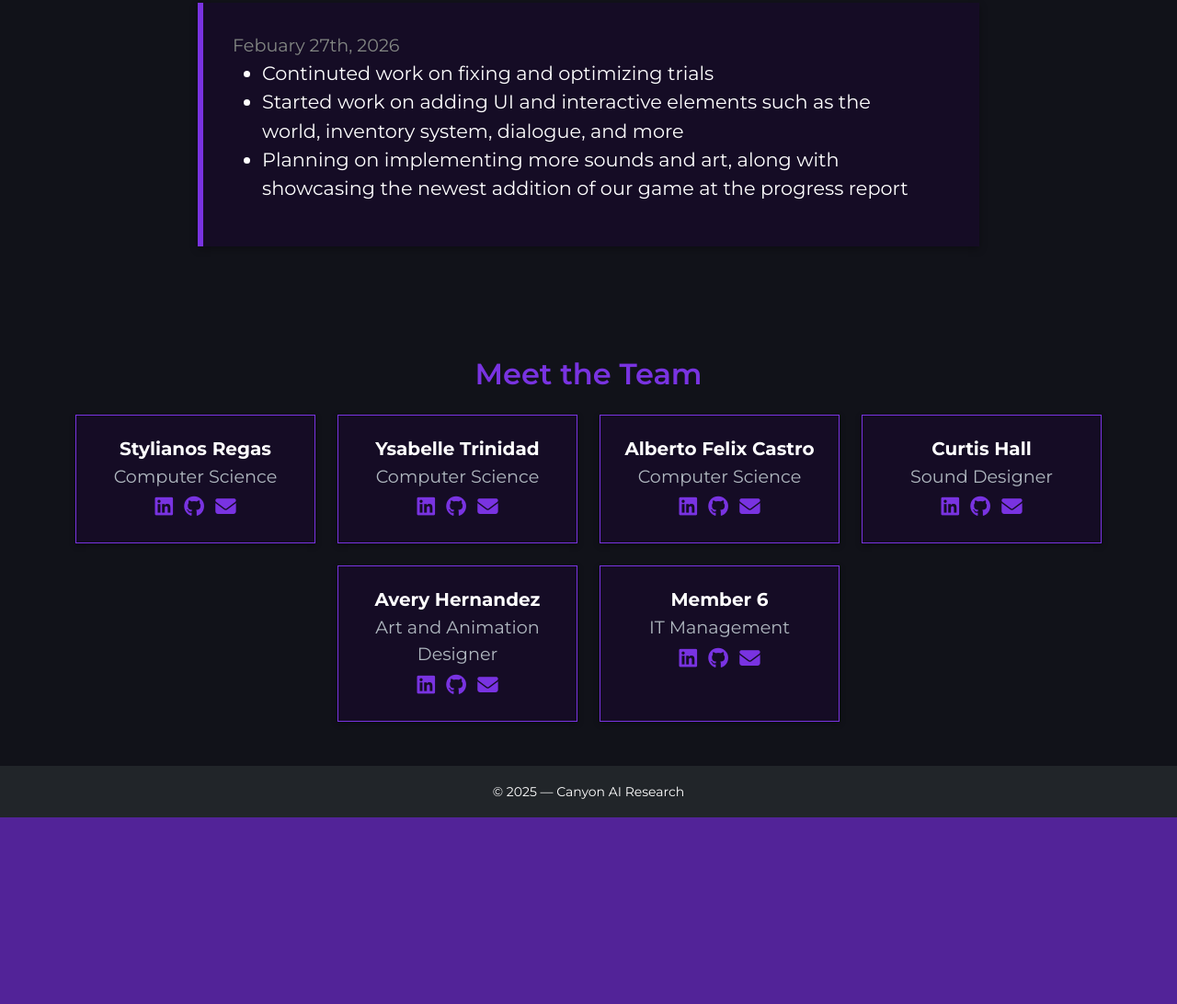
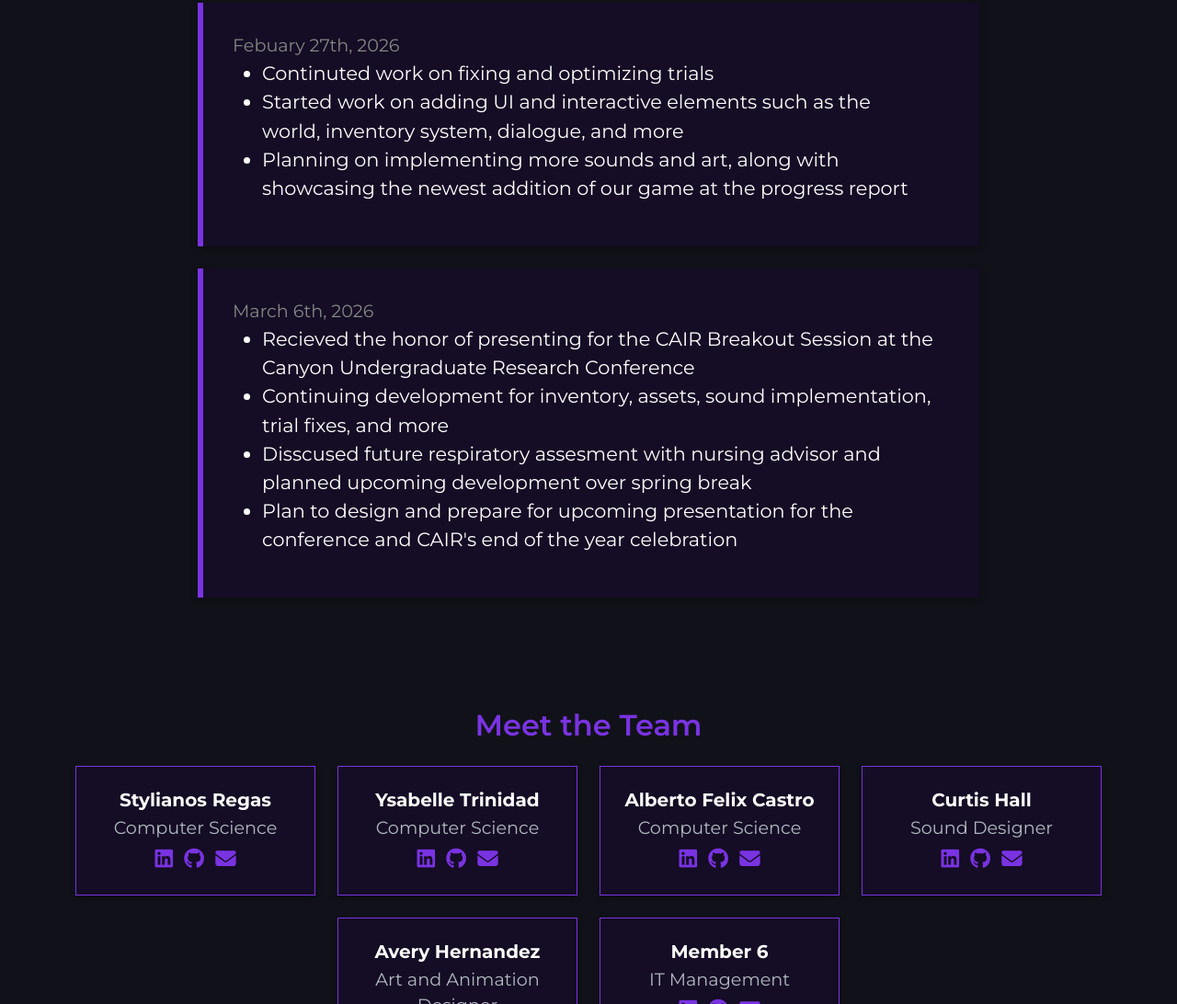
Before and after one commit to aigcu/Nursing-Simulator-Website, a website: page index.html in a window 1280 px wide. Shown: the part 4980-6072 px from the top of the page at 92% size. Before the commit the page ends 5869 px from the top, so only its background shows below. Drawn offline with nearby package versions, Linux system fonts and the light colour scheme.

Commit message:
March 6th weekly update

```diff
--- a/index.html
+++ b/index.html
@@ -235,6 +235,17 @@
 
             </div>
 
+            <div class="update-box mx-auto" style="max-width:850px;">
+                <p class="mb-0" id="projectUpdate">March 6th, 2026</p>
+                <ul>
+                    <li>Recieved the honor of presenting for the CAIR Breakout Session at the Canyon Undergraduate Research Conference</li>
+                    <li>Continuing development for inventory, assets, sound implementation, trial fixes, and more</li>
+                    <li>Disscused future respiratory assesment with nursing advisor and planned upcoming development over spring break</li>
+                    <li>Plan to design and prepare for upcoming presentation for the conference and CAIR's end of the year celebration</li>
+                </ul>
+
+            </div>
+
 
             <!---
             <div class="update-box mx-auto" style="max-width:850px;">
```
